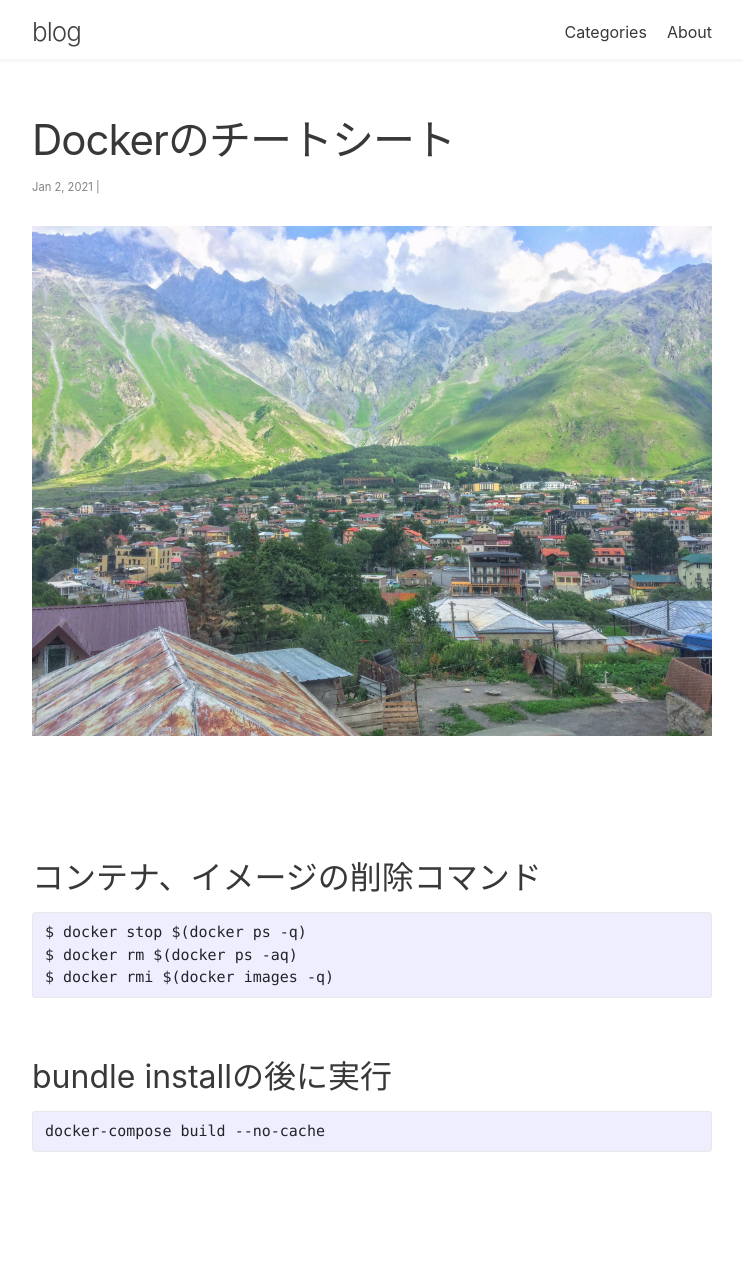
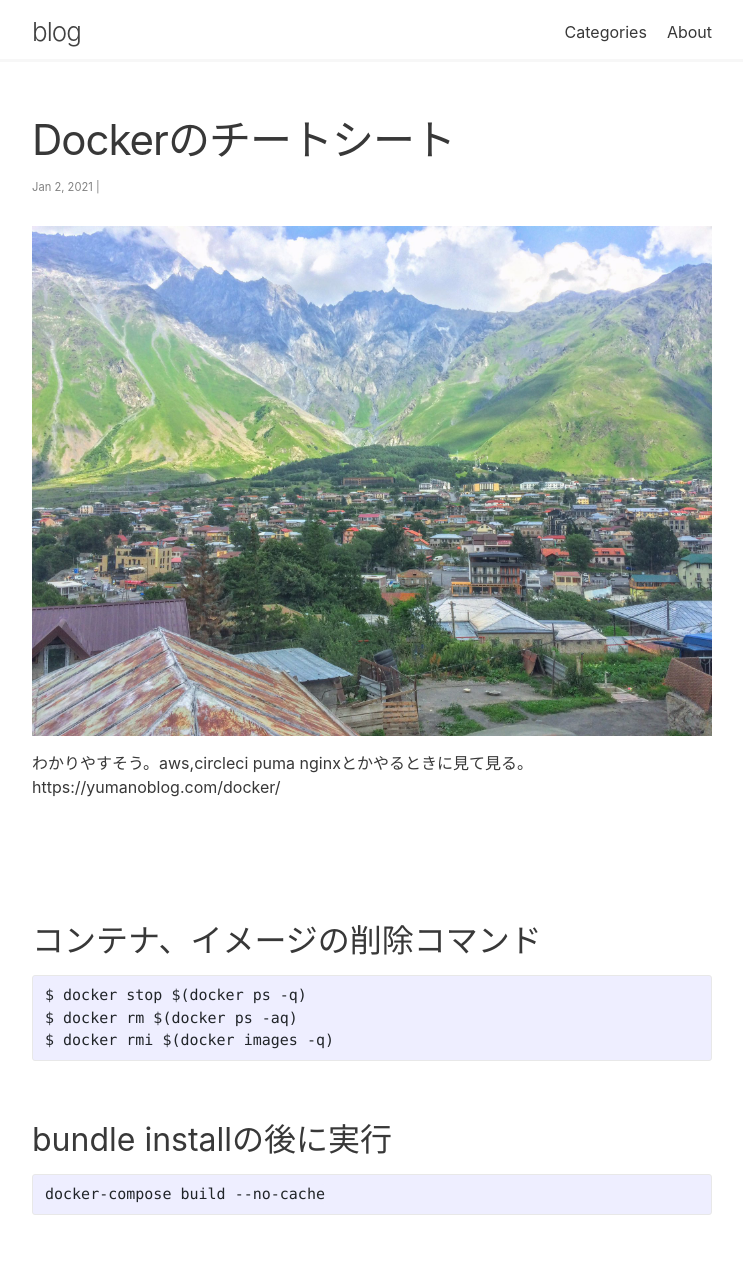
Before and after one commit to kazblog/kazblog.github.io, a Jekyll site: the page built from _posts/cheatsheet/Docker/2021-01-02-docker-cheasheet.md, in a window 1280 px wide. Shown: the whole page, without its empty margins (268-1011 px from the left). Built offline with Jekyll 4.4.1, drawn with Linux system fonts in a browser that asks for light colours; nearby versions of some CDN libraries; before the commit the page ends 1212 px from its top, so only the background shows below that.

Commit message:
Update 2021-01-02-docker-cheasheet.md

```diff
--- a/_posts/cheatsheet/Docker/2021-01-02-docker-cheasheet.md
+++ b/_posts/cheatsheet/Docker/2021-01-02-docker-cheasheet.md
@@ -12,6 +12,9 @@ excerpt_separator: <!--more-->
 <img src="/assets/img/thumbnail/ten.jpeg" width="550px" height="400px">
 </div> -->
 <!--more-->
+
+わかりやすそう。aws,circleci puma nginxとかやるときに見て見る。
+https://yumanoblog.com/docker/
 
 
 <br><br>
```
